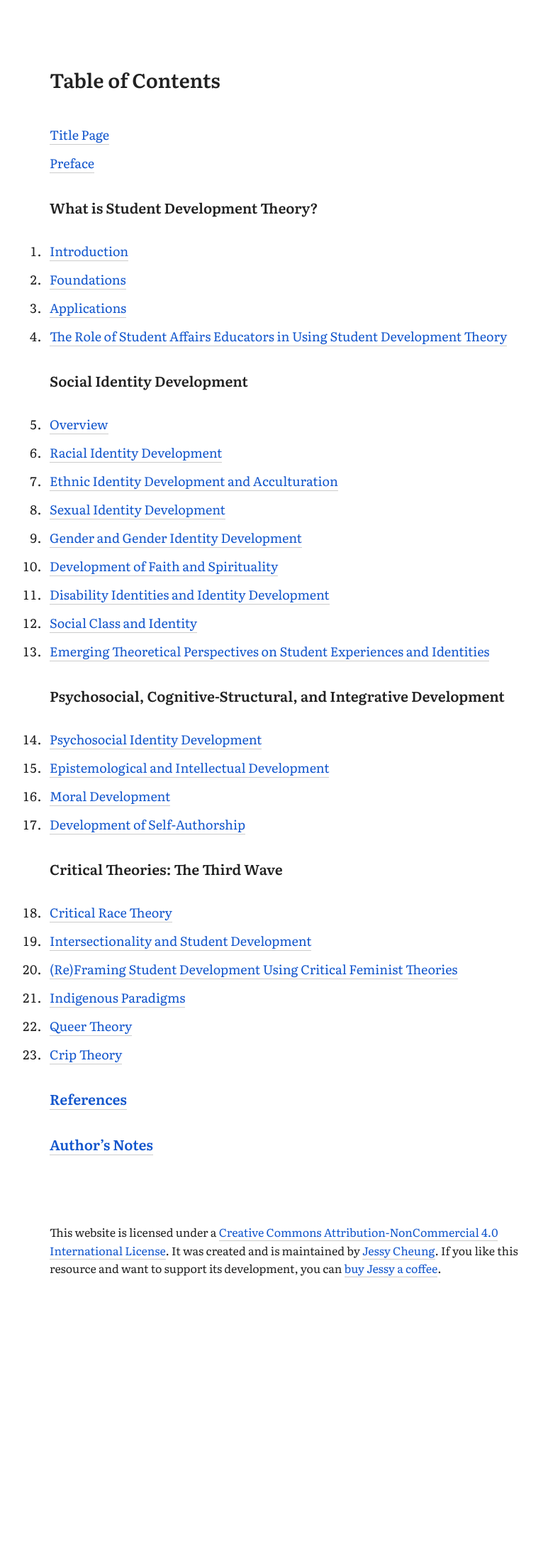
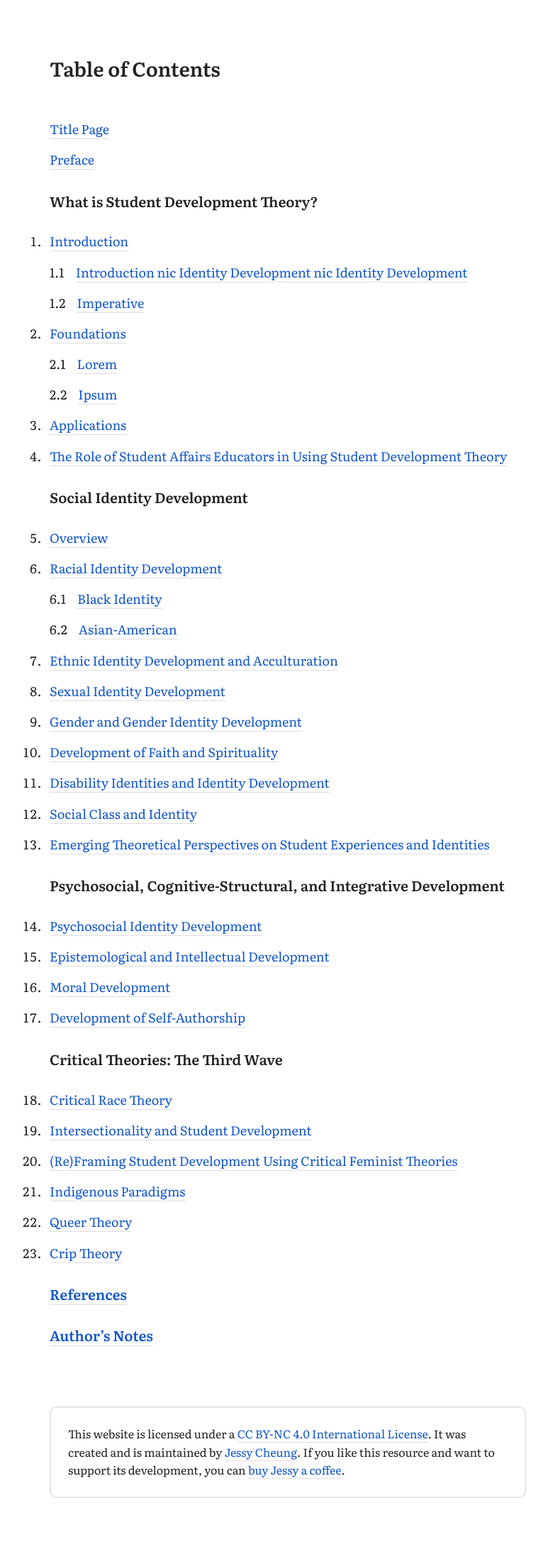
Before and after one commit to jl-c/jl-c.github.io, a Jekyll site: the page sandbox.html, which Jekyll copies as it is, in a window 1280 px wide. Shown: the whole page at 71% size, without its empty margins (234-1007 px from the left). Built offline with Jekyll 4.4.1, drawn with Linux system fonts in a browser that asks for light colours; before the commit the page ends 1897 px from its top, so only the background shows below that.

Commit message:
Update sandbox.html

```diff
--- a/sandbox.html
+++ b/sandbox.html
@@ -1,19 +1,115 @@
----
-layout: toc
-title: Table of Contents 1
----
+
+
+<!DOCTYPE html>
+<html lang=en>
+<head>
+<title>Jessy Cheung</title>
+<meta name=viewport content="width=device-width, initial-scale=1.0">
+<link href="https://fonts.googleapis.com/css2?family=Literata:wght@400;500;600;700&display=swap" rel="stylesheet">
+<style>
+
+body {
+color:#222;
+font-family: 'Literata', serif;
+margin:1.5rem;
+max-width:42rem
+}
+
+h1 {
+display:inline-block;
+font-size:1.75rem;
+font-weight:600;
+line-height:1.8rem;
+margin:1.8rem auto 3.6rem
+}
+
+h2 {
+font-size:1.25rem;
+font-weight:600;
+line-height:1.8rem;
+margin:1.8rem 0
+}
+
+p {
+font-size:1.125rem;
+line-height:1.8rem;
+margin:0 0 0.9rem;
+max-width:39rem
+}
+
+p.tag {
+font-size:1.2rem;
+line-height:1.8rem;
+margin-left:0;
+}
+
+a:visited {
+color:#663399
+}
+
+a {
+border-bottom:1px solid #ddd;
+color:#15c;
+text-decoration:none
+}
+
+a:hover {
+border-bottom:1px solid #15c;
+color:#15c;
+}
+
+footer {
+border:2px solid #E6E6E6;
+border-radius:9px;
+line-height:1.6rem;
+max-width:39rem;
+margin:5.4rem auto;
+padding:1.5rem
+}
+
+ol {
+margin:1.8rem 0 3.6rem;
+padding:0
+}
+
+li {
+margin-left:-0.5rem;padding-left:0.5rem;
+font-size:1.125rem;
+line-height:1.8rem;
+margin-bottom:0.9rem;
+}
+
+span {margin-right:1rem}
+
+@media screen and (min-width:39rem){
+}
+
+@media screen and (min-width:45rem){
+body{margin:1.5rem auto 0}
+  h1 {margin-top:3.6rem}
+}
+
+</style>
+</head>
+<body>
 <h1>Table of Contents</h1>
-<li style=list-style:none><a href=https://www.youtube.com/watch?v=kfIl70TPX28>Title Page</a></li>
-<li style=list-style:none><a href=https://www.youtube.com/watch?v=kfIl70TPX28>Preface</a></li>
+<p style=list-style:none><a href=https://www.youtube.com/watch?v=kfIl70TPX28>Title Page</a></li>
+<p style=list-style:none><a href=https://www.youtube.com/watch?v=kfIl70TPX28>Preface</a></li>
 <ol>
     <h2>What is Student Development Theory?</h2>
 <li><a href=#>Introduction</a></li>
+<p><span>1.1</span><a href=#>Introduction nic Identity Development  nic Identity Development </a></p>
+<p><span>1.2</span><a href=#>Imperative</a></p>
 <li><a href=#>Foundations</a></li>
+<p><span>2.1</span><a href=#>Lorem</a></p>
+<p><span>2.2</span><a href=#>Ipsum</a></p>
 <li><a href=https://www.youtube.com/watch?v=kfIl70TPX28>Applications</a></li>
 <li><a href=#>The Role of Student Affairs Educators in Using Student Development Theory</a></li>
     <h2>Social Identity Development</h2>
 <li><a href=#>Overview</a></li>
 <li><a href=#>Racial Identity Development</a></li>
+<p><span>6.1</span><a href=#>Black Identity</a></p>
+<p><span>6.2</span><a href=#>Asian-American</a></p>
 <li><a href=#>Ethnic Identity Development and Acculturation</a></li>
 <li><a href=#>Sexual Identity Development</a></li>
 <li><a href=#>Gender and Gender Identity Development</a></li>
@@ -36,3 +132,8 @@ title: Table of Contents 1
     <h2><a href=#>References</a></h2>
     <h2><a href=#>Author’s Notes</a></h2>
 </ol>
+</ol>
+</nav>
+<footer>This website is licensed under a <a class=footer href=#>CC BY-NC 4.0 International License</a>. It was created and is maintained by <a class=footer href=#>Jessy Cheung</a>. If you like this resource and want to support its development, you can <a class=footer href=#>buy Jessy a coffee</a>.</footer>
+</body>
+</html>
```
